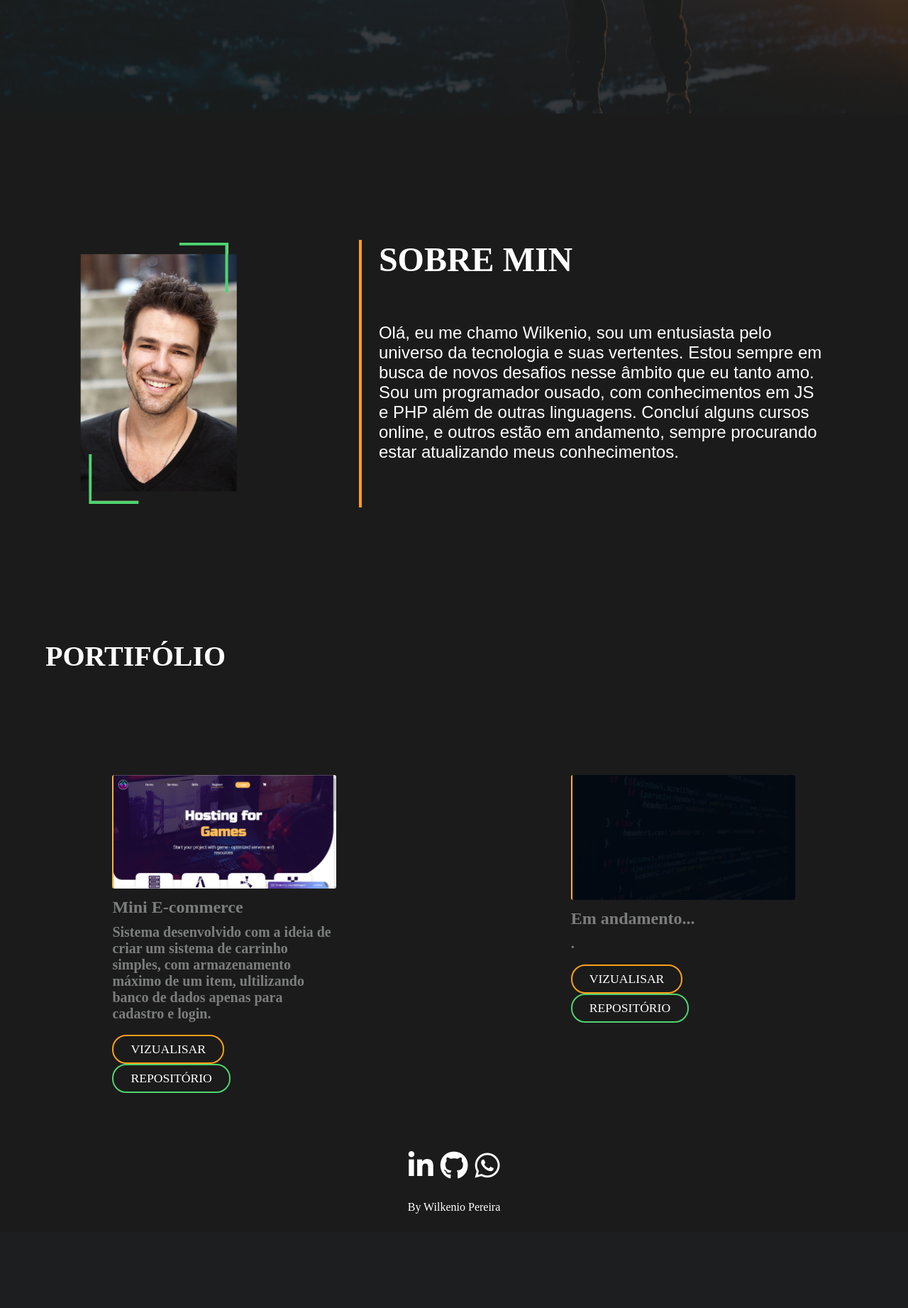
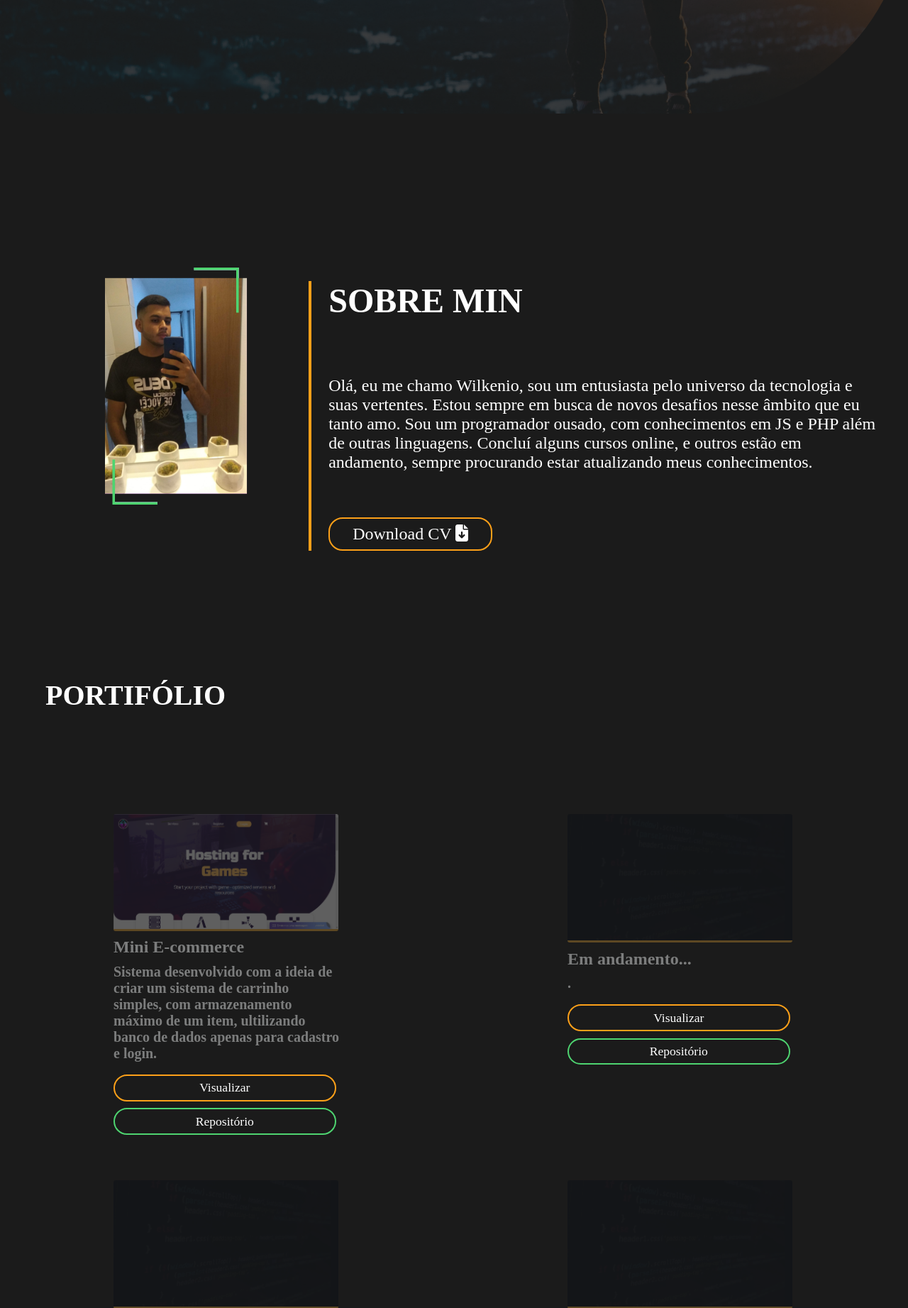
Before and after one commit to wilkenio/meusite, a PHP site: page / in a window 1280 px wide. Shown: the part 640-2483 px from the top of the page at 71% size. Before the commit the page ends 2350 px from the top, so only its background shows below. Run offline with PHP 8.4, Linux system fonts and the light colour scheme; some web fonts are replaced.

Commit message:
Add files via upload

```diff
--- a/css/css.css
+++ b/css/css.css
@@ -17,7 +17,6 @@
     font-family: OP1;
     src: url("../fonts/opensans/static/OpenSans/OpenSans-Bold.ttf");
 }
-
 
 @font-face {
     font-family: R03;
@@ -47,6 +46,7 @@ nav ul{
     align-items:center;
     font-family: R05;
     padding: 3%;
+    transition: 2s ease;
 }
 
 nav ul li:hover{
@@ -111,6 +111,7 @@ nav ul a{
     background-size: cover;
     background-attachment: fixed;
     height: 100vh;
+    border-radius: 0px 0px 300px 50px;
 }
 #subcapa{
     background-size: cover;
@@ -191,6 +192,7 @@ nav ul a{
     #capa{
         background-image: url('../img/capa-mobile.png');
         background-position-x: 65%;
+        border-radius: 0px 0px 0px 0px;
     }
     #subcapa{
         flex-direction: column;
@@ -237,21 +239,23 @@ nav ul a{
 #sobre-geral{
     display: flex;
     flex-direction: row;
-    margin-top: 7vh;
+    margin-top: 25vh;
+    margin-bottom: 10vh;
     margin-left: 5%;
 }
+#sobre-img{
+    width: 30%;
+}
 
-#sobre-img{
-    background-image: url("../img/wilparaquedas.png");
-    background-repeat: no-repeat;
-    padding: 20vh;
-    background-size: 46vh;
-    background-position-x: center;
-    background-position-y: center;
+#sobre-img img{
+    margin-top: 18vh;
+    width: 100%;
+    margin: 5%;
 }
 
 #sobre{
-    margin: 10%;
+    width: 70%;
+    margin: 3%;
     padding-left: 2%;
     border-left: #FCA019 solid 4px;
 }
@@ -266,7 +270,7 @@ nav ul a{
     margin-bottom: 8vh;
     margin-top: 10%;
     font-size: 3vh;
-    font-family:sans-serif;
+    font-family:R01;
     font-weight: 100;
     color: white;
 }
@@ -275,18 +279,17 @@ nav ul a{
         flex-direction: column;
         margin-left: 0;
         margin-top: 3%;
-        padding-bottom: 10vh;
     }
     #sobre{
+        width: 80%;
         padding-left: 5%;
         border-left:#FCA019 solid 5px;
         margin: 5%;
-        margin-top: 20vh;
+        margin-top: 15vh;
     }
     #sobre-img{
-        padding: 40%;
-        margin: 10%;
-        margin-top: 20vh;
+        width: 90%;
+        margin-top:10vh ;
     }
     #sobre h1{
         font-size: 4vh;
@@ -308,7 +311,6 @@ nav ul a{
     grid-template-rows: auto ;
     grid-template-columns: auto auto;
     justify-items:center;
-    gap: 1%;
     padding-top: 10vh;
     padding-bottom: 10vh;
 }
@@ -316,6 +318,10 @@ nav ul a{
 .card{
     width: 50%;
     overflow: hidden;
+    margin-bottom: 5%;
+    display: flex;
+    flex-direction: column;
+    margin-bottom: 10%;
 }
 .card h3{
     color: #7C7D7D;
@@ -332,22 +338,22 @@ nav ul a{
 }
 .card img{
     width: 99%;
-    border-left: 2px solid #F9B137;
     border-radius: 3px;
     -webkit-transition: -webkit-transform .0.5s ease;
-    transition: transform .1s ease;
+    opacity: 0.3;
+    border-bottom: 3px solid #F9B137;
 }
 .card img:hover{
     -webkit-transform: scale(1.1);
     transform: scale(1.1);
+    opacity: 1;
 }
 
 .card #visualizar{
     outline: none;
-    padding: 1vh;
-    padding-left: 3vh;
-    padding-right: 3vh;
-    font-size: 2.2vh;
+    width: 98%;
+    padding: 2%;
+    font-size: 1.1em;
     margin-right: 1%;
     color: white;
     border-radius: 20px;
@@ -356,6 +362,7 @@ nav ul a{
     border: 2px solid #FCA019;
     transition: 1s ease;
     cursor: pointer;
+    margin-bottom: 2%;
 }
 
 .card #visualizar:hover{
@@ -363,10 +370,9 @@ nav ul a{
 }
 .card #repositorio{
     outline: none;
-    padding: 1vh;
-    padding-left: 3vh;
-    padding-right: 3vh;
-    font-size: 2.2vh;
+    width: 98%;
+    padding: 2%;
+    font-size: 1.1em;
     margin-right: 1%;
     color: white;
     border-radius: 20px;
@@ -375,6 +381,7 @@ nav ul a{
     border: 2px solid #4ED470;
     transition: 1s ease;
     cursor: pointer;
+    margin-top: 1%;
 }
 
 .card #repositorio:hover{
--- a/index.html
+++ b/index.html
@@ -6,6 +6,18 @@
     <meta http-equiv="X-UA-Compatible" content="IE=edge">
     <meta name="viewport" content="width=device-width, initial-scale=1.0">
     <title>Wilkenio Pereira | Desenvolvedor Full Stack</title>
+    <link rel="shortcut icon" href="img/logo.png" type="image/x-icon">
+    <!-- SEO -->
+    <meta property="og:description"    content="lá, eu me chamo Wilkenio, sou um entusiasta pelo universo da tecnologia e suas vertentes." />
+    <meta name="keywords" content="Wilkenio, Criação de sites, sistemas, desenvolvedor, programador"/>
+    <meta name="description" content="Especialistas desde 2015 em criação de sites institucionais & personalizados.">
+    <meta name="author" content="Wilkenio">
+    <meta property="business:contact_data:country_name" content="Brasil" />
+    <meta property="business:contact_data:website" content="https://www.wilkenio.tech" />
+    <meta property="business:contact_data:region" content="PE" />
+    <meta property="business:contact_data:email" content="wilkeniopereiraguitarra@gmail.com" />
+    <meta property="business:contact_data:phone_number" content="81971052203" />
+    <!-- CSS -->
     <link rel="stylesheet" href="css/css.css">
     <!--font awesome-->
     <link rel="stylesheet" href="https://cdnjs.cloudflare.com/ajax/libs/font-awesome/6.2.0/css/all.min.css">
@@ -57,10 +69,11 @@
 
     <section id="sobre-geral" data-aos="fade-up"
     data-aos-duration="3000">
-        <div id="sobre-img"></div>
+        <div id="sobre-img"><img src="img/wilparaquedas.png" alt=""></div>
         <div id="sobre" >
             <h1>SOBRE MIN</h1>
             <h5>Olá, eu me chamo Wilkenio, sou um entusiasta pelo universo da tecnologia e suas vertentes. Estou sempre em busca de novos desafios nesse âmbito que eu tanto amo. Sou um programador ousado, com conhecimentos em JS e PHP além de outras linguagens. Concluí alguns cursos online, e outros estão em andamento, sempre procurando estar atualizando meus conhecimentos.</h5>
+            <a target="_blank" href="wilkenio_cv.pdf" type="application/pdf" download="wilkenio_cv.pdf"><button class="btns-capa" id="btn-github">Download CV  <i class="fa-sharp fa-solid fa-file-arrow-down"></i></button></a>
         </div>
     </section>
 
@@ -71,15 +84,29 @@
                 <img src="img/nlhost.png" alt=""data-aos="flip-left" data-aos-duration="3000" data-aos-delay="200">
                 <h3>Mini E-commerce</h3><h5>Sistema desenvolvido com a ideia de criar um sistema de carrinho simples, com armazenamento máximo de um item,  ultilizando banco de dados apenas para cadastro e login.</h5>
                 <br>
-                <a target="_blank" href="https://nlhost7.000webhostapp.com/index.php"><button id="visualizar">VIZUALISAR</button></a>
-                <a target="_blank" href="https://github.com/wilkenio/nlhost"><button id="repositorio">REPOSITÓRIO</button></a>
+                <a target="_blank" href="https://nlhost7.000webhostapp.com/index.php"><button id="visualizar">Visualizar</button></a>
+                <a target="_blank" href="https://github.com/wilkenio/nlhost"><button id="repositorio">Repositório</button></a>
             </div>
             <div class="card">
-                <img src="img/capa.png" alt=""data-aos="flip-right" data-aos-duration="2000">
+                <img src="img/capa.png" alt="em andamento..."data-aos="flip-right" data-aos-duration="2000">
                 <h3>Em andamento...</h3><h5>.</h5>
                 <br>
-                <a href=""><button id="visualizar">VIZUALISAR</button></a>
-                <a href=""><button id="repositorio">REPOSITÓRIO</button></a>
+                <a href=""><button id="visualizar">Visualizar</button></a>
+                <a href=""><button id="repositorio">Repositório</button></a>
+            </div>
+             <div class="card">
+                <img src="img/capa.png" alt="em andamento..."data-aos="flip-left" data-aos-duration="3000" data-aos-delay="200">
+                <h3>Em andamento...</h3><h5>.</h5>
+                <br>
+                <a target="_blank" href="#"><button id="visualizar">Visualizar</button></a>
+                <a target="_blank" href="#"><button id="repositorio">Repositório</button></a>
+            </div>
+            <div class="card">
+                <img src="img/capa.png" alt="em andamento..."data-aos="flip-right" data-aos-duration="2000">
+                <h3>Em andamento...</h3><h5>.</h5>
+                <br>
+                <a href="#"><button id="visualizar">Visualizar</button></a>
+                <a href="#"><button id="repositorio">Repositório</button></a>
             </div>
         </div>
     </section>
--- a/js/js.js
+++ b/js/js.js
@@ -27,13 +27,27 @@ function menufechar(x) {
 let doc = document.documentElement
 window.addEventListener('scroll', function () {
     let value = parseInt(100 * doc.scrollTop / (doc.scrollHeight - doc.clientHeight))
-    // console.log(value)
     if (value > 7) {
         document.getElementById("nav").style.background = "#1B1B1B"
-        document.getElementById("nav").style.border = "rgba(255, 255, 255, 0.089) 1px solid"
+
+
+        //só executo o efeito do "menu pequeno" em um dispositivo maior
+
+            if (window.screen.availWidth > 1050) {
+                document.getElementById("nav").style.boxShadow="rgba(10, 197, 94, 0.137) 0px 25px 20px -20px";
+                document.getElementById("menu-mobile").style.padding = "1%"
+            }
+
+
     } else {
-        document.getElementById("nav").style.border = "none"
+        document.getElementById("nav").style.boxShadow="rgba(10, 197, 94, 0) 0px 25px 20px -20px";
         document.getElementById("nav").style.background="#1b1b1b00"
+
+
+
+            if (window.screen.availWidth > 1050) {
+                document.getElementById("menu-mobile").style.padding = "3%"
+            }
     }
 })
 
```
Also changed, not shown: img/wilparaquedas.png, 1 other file.
